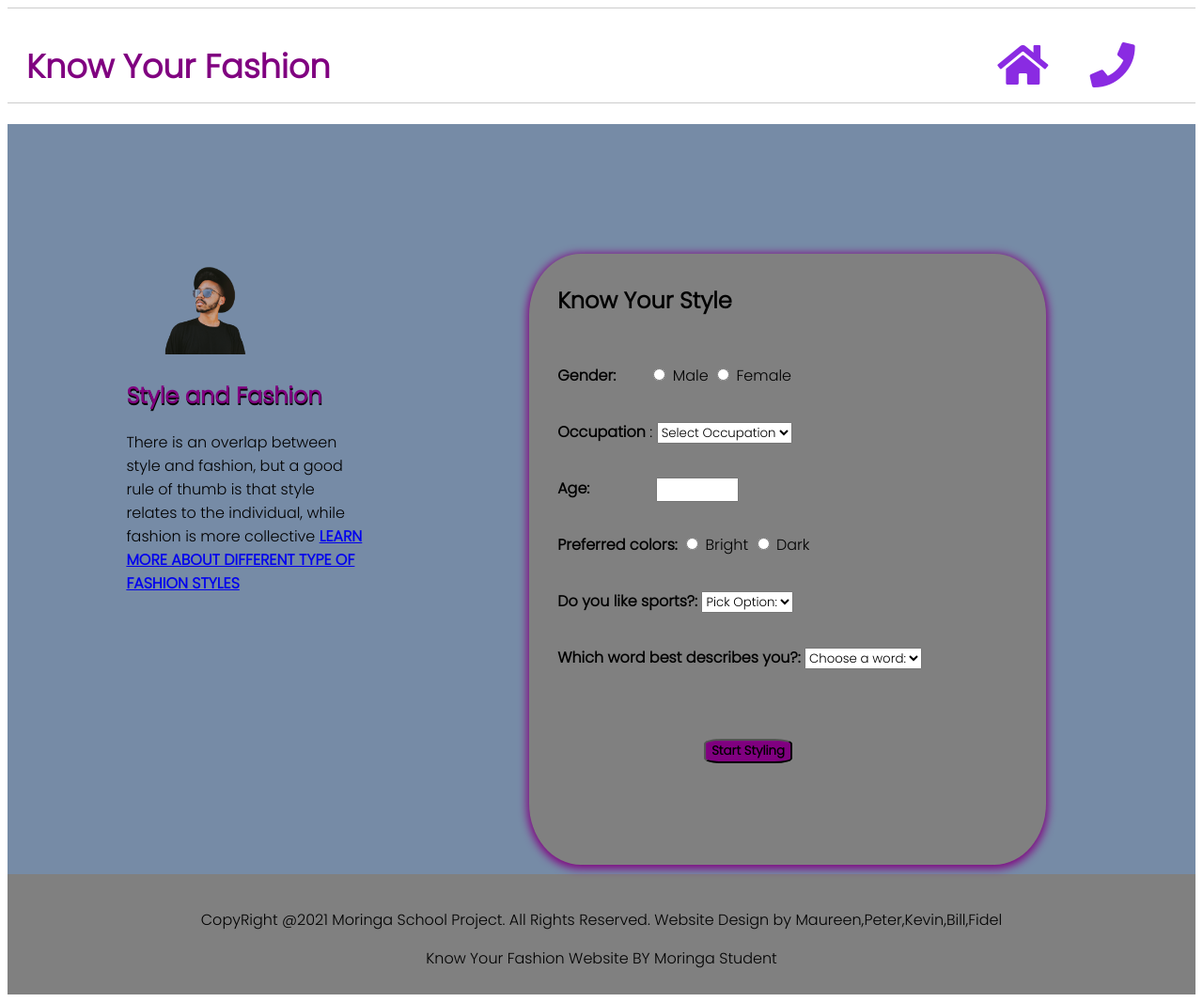
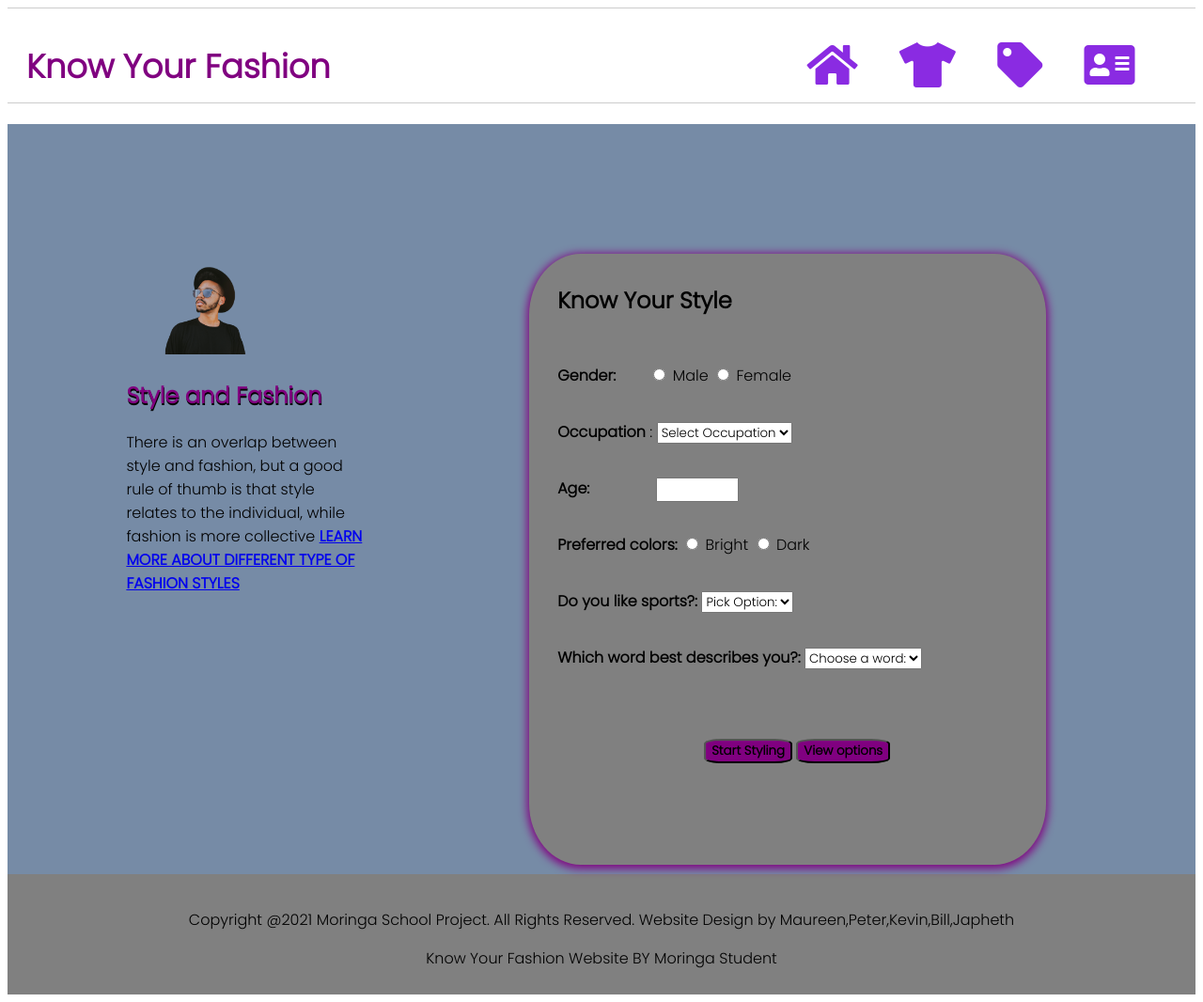
Before and after one commit to billngetich/KnowYourFashion-group-project, a plain HTML site: page fashionpage.html in a window 1280 px wide. Shown: the whole page at 94% size. Drawn offline with Linux system fonts and the light colour scheme; some icons are missing.

Commit message:
added icons to nav bar

```diff
--- a/fashionpage.css
+++ b/fashionpage.css
@@ -67,6 +67,17 @@ background-color: transparent;
     margin-left: 30%;
     margin-top: 40px;
 }
+#options{
+    background-color: purple;
+    color: black;
+    font-weight: bold;
+    border-radius: 20%;
+    margin-top: 40px;
+}
+#options>a{
+    text-decoration: none;
+    color:black;
+}
 .formcontrol{
     position: relative;
 }
--- a/fashionpage.html
+++ b/fashionpage.html
@@ -23,10 +23,12 @@
              </div>
              <div class="icons">
                  <ul>
-                     <li><a href="#"><i class="fa fa-home fa-3x" style="color:blueviolet"aria-hidden="true"></i></a></li>
-                     <li><a href="#"><i class="fa fa-phone fa-3x" aria-hidden="true" style="color: blueviolet"></i></a></li>
-                     <li><a href="#" ><i class="fa fa-sign-in fa-3x" aria-hidden="true" style="color: blueviolet"></i></a></li>
-                 </ul>
+                    <li><a href="#"><i class="fa fa-home fa-3x" style="color:blueviolet"aria-hidden="true"></i></a></li>
+                    <li><a href="#" > <i class="fas fa-tshirt fa-3x" aria-hidden="true" style="color: blueviolet"></i></a></li>
+                    <li><a href="#" >  <i class="fas fa-tag fa-3x" aria-hidden="true" style="color: blueviolet"></i></a></li>
+                    <li><a href="#" ><i class="fas fa-address-card fa-3x" aria-hidden="true" style="color: blueviolet"></i></a></li>
+                    <li><a href="#" ><i class="fa fa-sign-in fa-3x" aria-hidden="true" style="color: blueviolet"></i></a></li>
+
              </div>
          </div>
     </header>
@@ -119,6 +121,7 @@
                     <p id="output"></p>
                 </div>
                 <input type="button" value="Start Styling" class="submit" onclick="styleFunction()">
+                <button id="options"><a href="#">View options</a></button>
                 </div>
 
 
@@ -129,7 +132,7 @@
     <script src="fashionpage.js"></script>
 </body>
 <div class="footertwo">
-    <P> CopyRight @2021 Moringa School Project. All Rights Reserved. Website Design by Maureen,Peter,Kevin,Bill,Fidel</P>
+    <P> Copyright @2021 Moringa School Project. All Rights Reserved. Website Design by Maureen,Peter,Kevin,Bill,Japheth</P>
     <p>Know Your Fashion Website BY Moringa Student</p>
 </div>
 </html>
```
